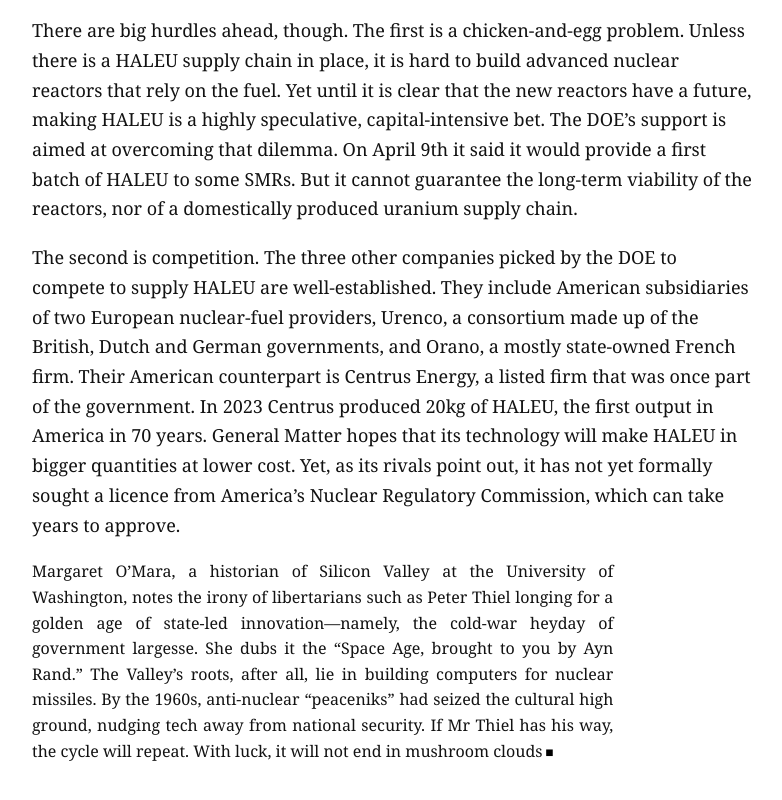
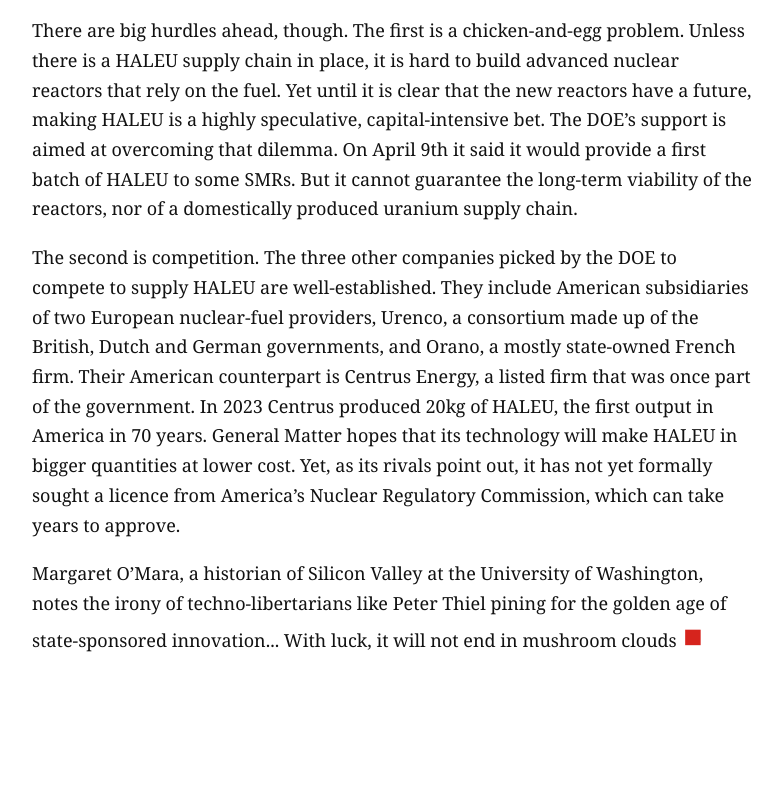
Before and after one commit to abikesa/economist-ipynb, a plain HTML site: page index.html in a window 1280 px wide. Shown: the part 3132-3932 px from the top of the page, without its empty margins (248-1030 px from the left). After the commit the page ends 3835 px from the top, so only its background shows below. Drawn offline with Linux system fonts and the light colour scheme.

Commit message:
fixed .dot?

```diff
--- a/index.html
+++ b/index.html
@@ -104,10 +104,13 @@
 }
 
 .econ-dot {
-  font-size: 0.85em;
+  font-size: 2rem; /* Larger than surrounding text */
+  line-height: 1;
   padding-left: 0.2em;
-  color: black;
+  color: #d6241d; /* Economist red */
+  font-weight: bold;
 }
+
 
 
 </style>
@@ -159,6 +162,6 @@
 
 <p>The second is competition. The three other companies picked by the DOE to compete to supply HALEU are well-established. They include American subsidiaries of two European nuclear-fuel providers, Urenco, a consortium made up of the British, Dutch and German governments, and Orano, a mostly state-owned French firm. Their American counterpart is Centrus Energy, a listed firm that was once part of the government. In 2023 Centrus produced 20kg of HALEU, the first output in America in 70 years. General Matter hopes that its technology will make HALEU in bigger quantities at lower cost. Yet, as its rivals point out, it has not yet formally sought a licence from America’s Nuclear Regulatory Commission, which can take years to approve.</p>
 
-<p class="econ-style">
-  Margaret O’Mara, a historian of Silicon Valley at the University of Washington, notes the irony of libertarians such as Peter Thiel longing for a golden age of state-led innovation—namely, the cold-war heyday of government largesse. She dubs it the “Space Age, brought to you by Ayn Rand.” The Valley’s roots, after all, lie in building computers for nuclear missiles. By the 1960s, anti-nuclear “peaceniks” had seized the cultural high ground, nudging tech away from national security. If Mr Thiel has his way, the cycle will repeat. With luck, it will not end in mushroom clouds<span class="econ-dot">■</span>
+<p>
+  Margaret O’Mara, a historian of Silicon Valley at the University of Washington, notes the irony of techno-libertarians like Peter Thiel pining for the golden age of state-sponsored innovation... With luck, it will not end in mushroom clouds<span class="econ-dot">■</span>
 </p>
```
